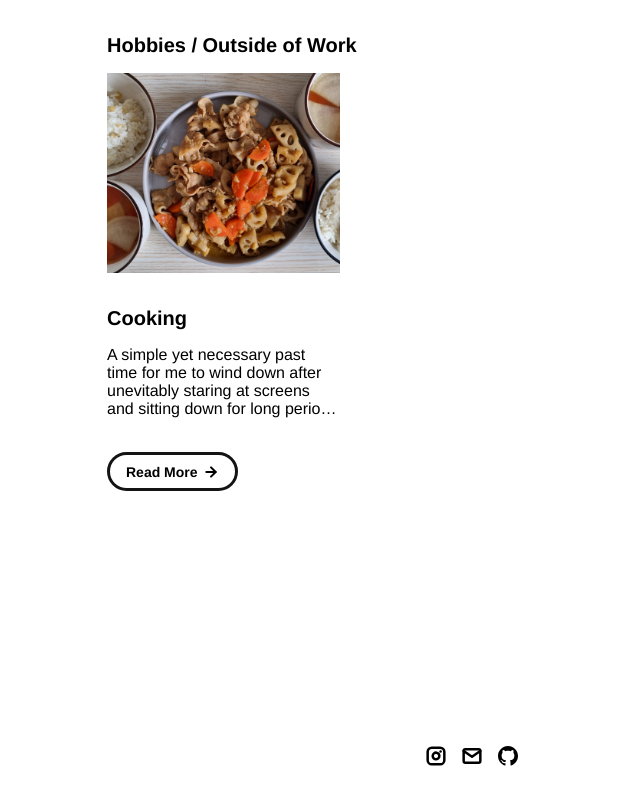
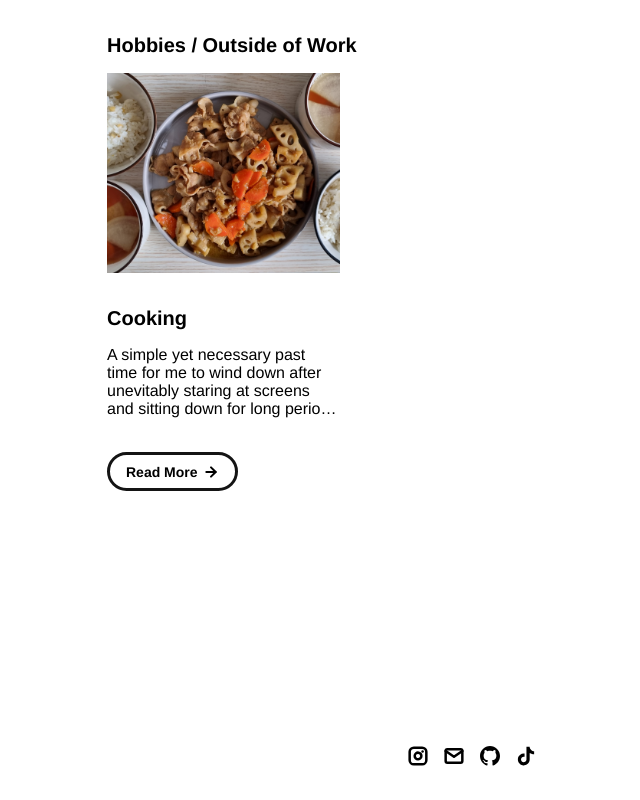
Before and after one commit to Jasper-01/github-portfolio, a plain HTML site: page index.html in a window 1280 px wide. Shown: the part 1802-2602 px from the top of the page, without its empty margins (168-808 px from the left). Drawn offline with Linux system fonts and the light colour scheme.

Commit message:
Update index.html
Added tiktok svg at index

```diff
--- a/index.html
+++ b/index.html
@@ -235,6 +235,9 @@
       <a class="icon-link" target="_blank" href="https://github.com/Jasper-01">
         <image src="./assets/icons/github.svg" class="footer-icon"/>
       </a>
+      <a class="icon-link" target="_blank" href="https://www.tiktok.com/@_.jasper01">
+        <image src="../../assets/icons/tiktok.svg" class="footer-icon"/>
+      </a>
     </div>
 
 	</body>
```
